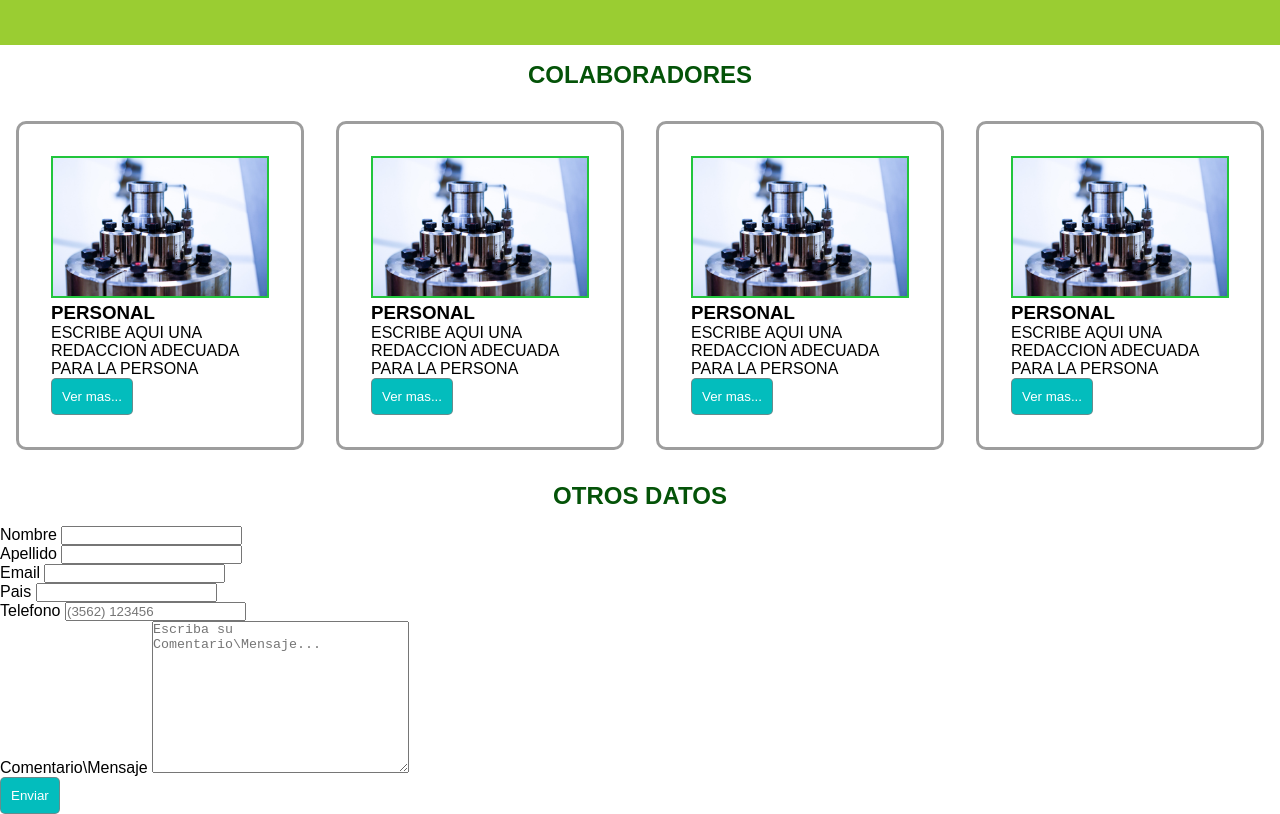
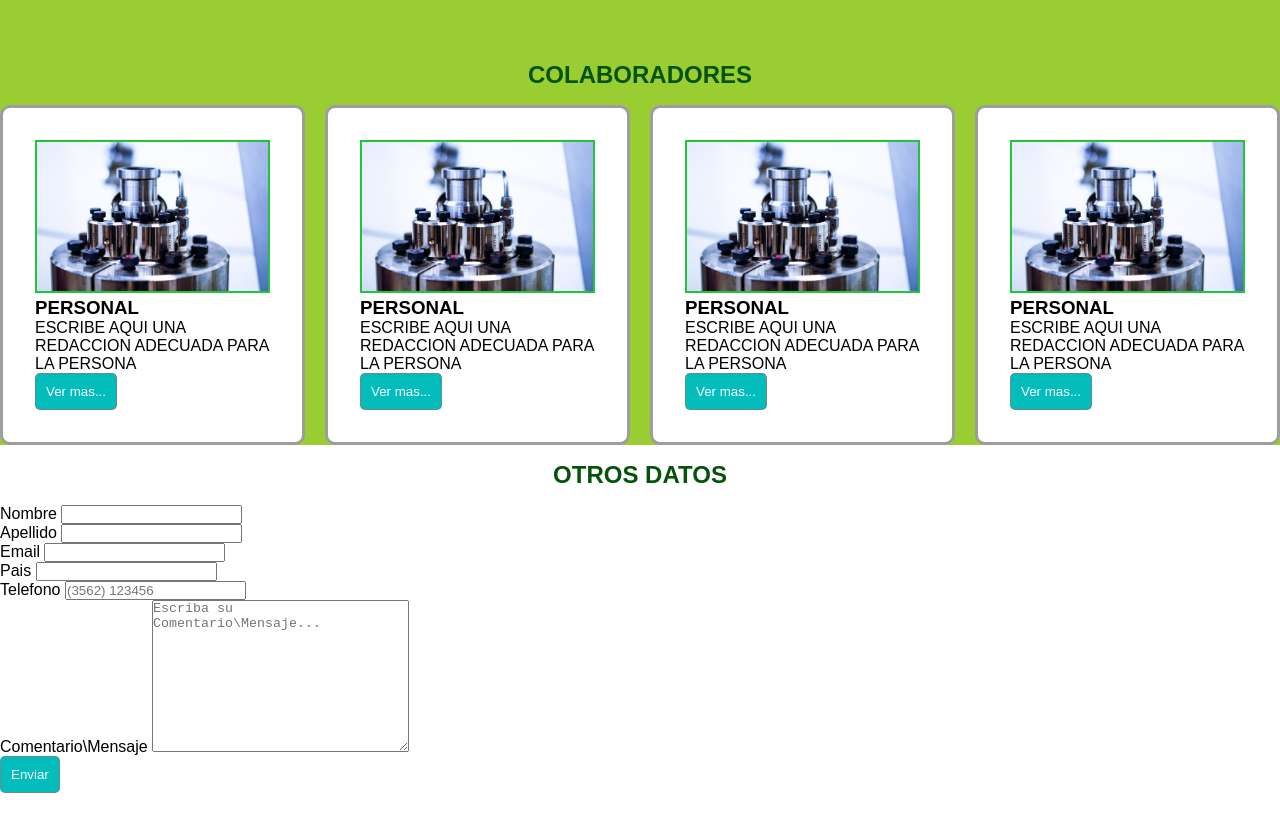
Before and after one commit to luisfarias996-lang/SciNexus, a plain HTML site: page index.html in a window 1280 px wide. Shown: the part 1073-1887 px from the top of the page. After the commit the page ends 1866 px from the top, so only its background shows below. Drawn offline with Linux system fonts and the light colour scheme.

Commit message:
second commit

```diff
--- a/index.html
+++ b/index.html
@@ -47,7 +47,7 @@
         </section>
 </section>
 <!-- COLABORADORES -->
-<section>
+<section class="colab">
     <h1 class="ivt-titulo">COLABORADORES</h1>
         <div class="card-cont">
             <div class="card">
@@ -96,7 +96,7 @@
 <section>
     <h1 class="ivt-titulo">OTROS DATOS</h1>
     <div>
-        <form action="">
+        <form action="#">
             <div>
                 <label for="Nombre">Nombre</label>
                 <input type="text" id="Nombre" required name="Nombre">
--- a/styless.css
+++ b/styless.css
@@ -7,7 +7,7 @@
 body{
     font-family: Arial, Helvetica, sans-serif;
     background-color: rgb(255, 255, 255) ;
-    width: 100%;
+    /* width: 100%; */
     margin: 0;
 }
 .menu{
@@ -74,6 +74,7 @@ body{
     text-align: center;
     padding: 1rem;
 }
+
 .ivt-cont{
     display: flex;
     flex-direction: row-reverse;
@@ -82,18 +83,27 @@ body{
 text-align: center;
 align-content: center;
 }
-.card-cont{
-    display: flex;
+.colab{
+    background-color: yellowgreen;
+}
+/* .card-cont{
+    display: grid;
+    grid-auto-flow: column;
+} */
+.card-cont {
+display: grid;
+grid-template-columns: repeat(auto-fit, minmax(250px, 1fr));
+gap: 20px;
+width: 100%;
+box-sizing: border-box;
 }
 .card{
     border-style: solid;
-    width: 20rem;
-    gap: 2rem;
     padding: 2rem;
-    margin: 1rem;
     border-radius: 10px;
     border-color: rgba(128, 128, 128, 0.774);
     border-width: 3px;
+    background-color: white;
 }
 .card:hover{
     border-color: green;
```
